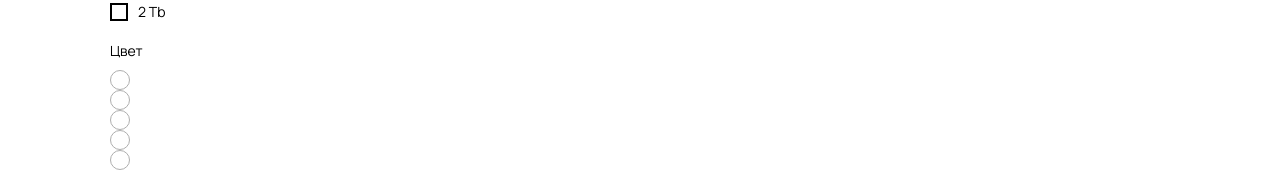
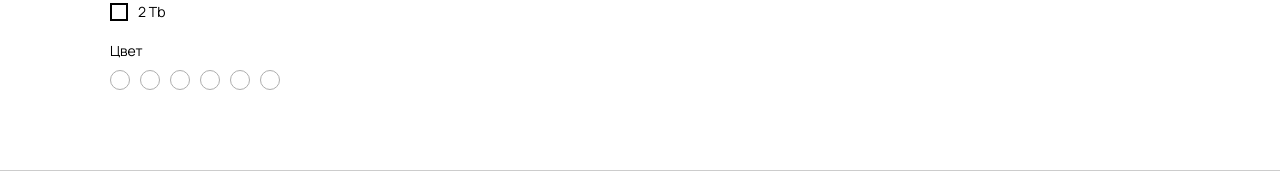
Before and after one commit to Nattyme/istore, a React (Create React App) app: page / in a window 1280 px wide. Shown: the part 670-842 px from the top of the page. Built offline with nearby package versions, Linux system fonts and the light colour scheme.

Commit message:
color checkbox correction

```diff
--- a/src/components/ColorCheckbox/ColorCheckbox.js
+++ b/src/components/ColorCheckbox/ColorCheckbox.js
@@ -3,7 +3,7 @@ import './style.css';
 const ColorCheckbox = (props) => {
     return (
         <label className="color-checkbox">
-            <input type="checkbox" className="color-checkbox__real visually-hidden " />
+            <input type="checkbox" className="color-checkbox__real visually-hidden" />
             <span className="color-checkbox__visible color-checkbox__visible--white"></span>
         </label>
     );
--- a/src/components/ColorCheckbox/style.css
+++ b/src/components/ColorCheckbox/style.css
@@ -1,10 +1,3 @@
-.color-checkbox {
-
-}
-
-.color-checkbox__real {
-
-}
 
 .color-checkbox__visible {
     display: block;
@@ -34,7 +27,7 @@
     border: 1px solid #aeaeae;
 }
 
-.color-checkbox__visible.color-checkbox__visible--yellow {
+.color-checkbox__visible.color-checkbox__visible--gold {
     background-color: #E6CD73;
     border: 1px solid #aeaeae;
 }
--- a/src/components/Filter/Filter.js
+++ b/src/components/Filter/Filter.js
@@ -11,6 +11,15 @@ function Filter () {
         '512 Gb',
         '1 Tb',
         '2 Tb'
+    ];
+
+    const colorsList = [
+        'white',
+        'gray',
+        'spacegray',
+        'gold',
+        'blue',
+        'green'
     ]
 
     return (
@@ -41,12 +50,12 @@ function Filter () {
 
                     <div className="filter">
                         <div className="filter__title">Цвет</div>
-                        <div className="filter__body">
-                            <ColorCheckbox />
-                            <ColorCheckbox />
-                            <ColorCheckbox />
-                            <ColorCheckbox />
-                            <ColorCheckbox />
+                        <div className="filter__body filter__body--colors-list">
+
+                            {colorsList.map((el) => {
+                                return <ColorCheckbox color={el} />
+                            })}
+
                         </div>
                     </div>
 
--- a/src/components/Filter/style.css
+++ b/src/components/Filter/style.css
@@ -13,3 +13,9 @@
     display: grid;
     row-gap: 10px;
 }
+
+.filter__body--colors-list {
+    display: flex;
+    column-gap: 10px;
+    flex-wrap: wrap;
+}
```
